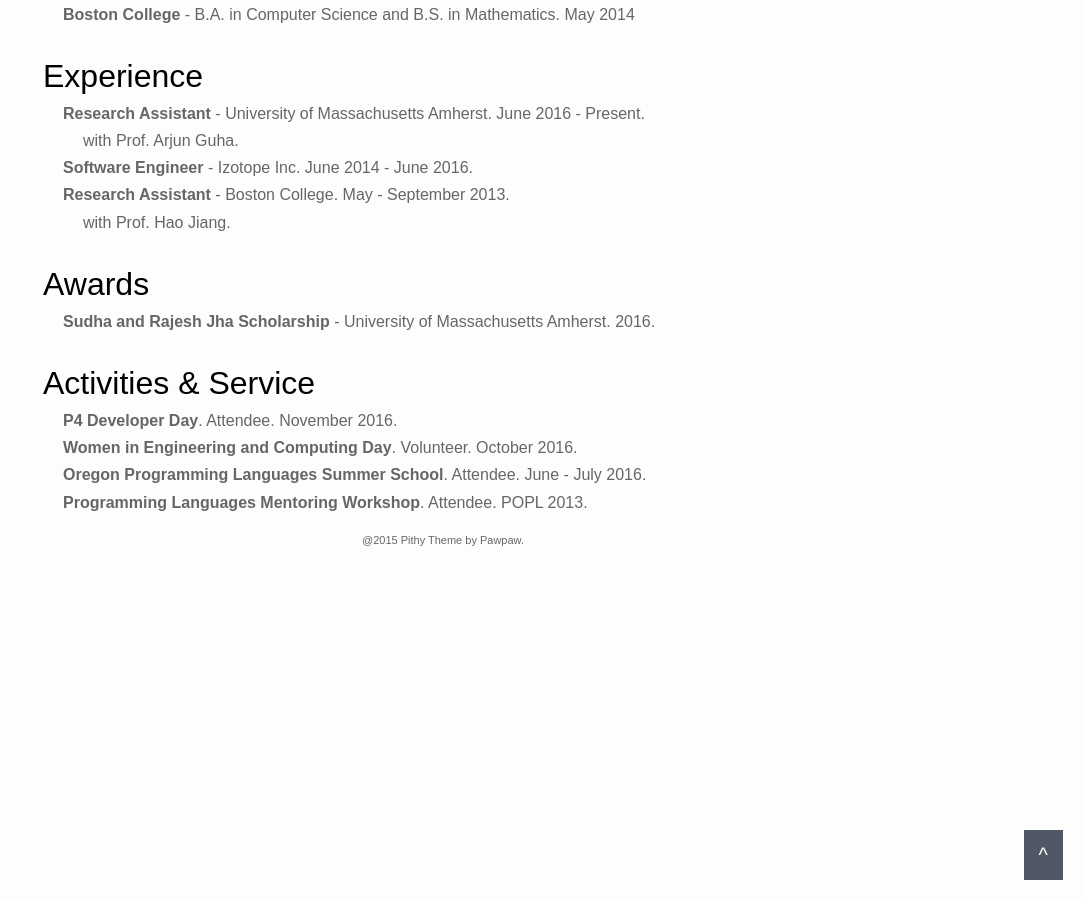
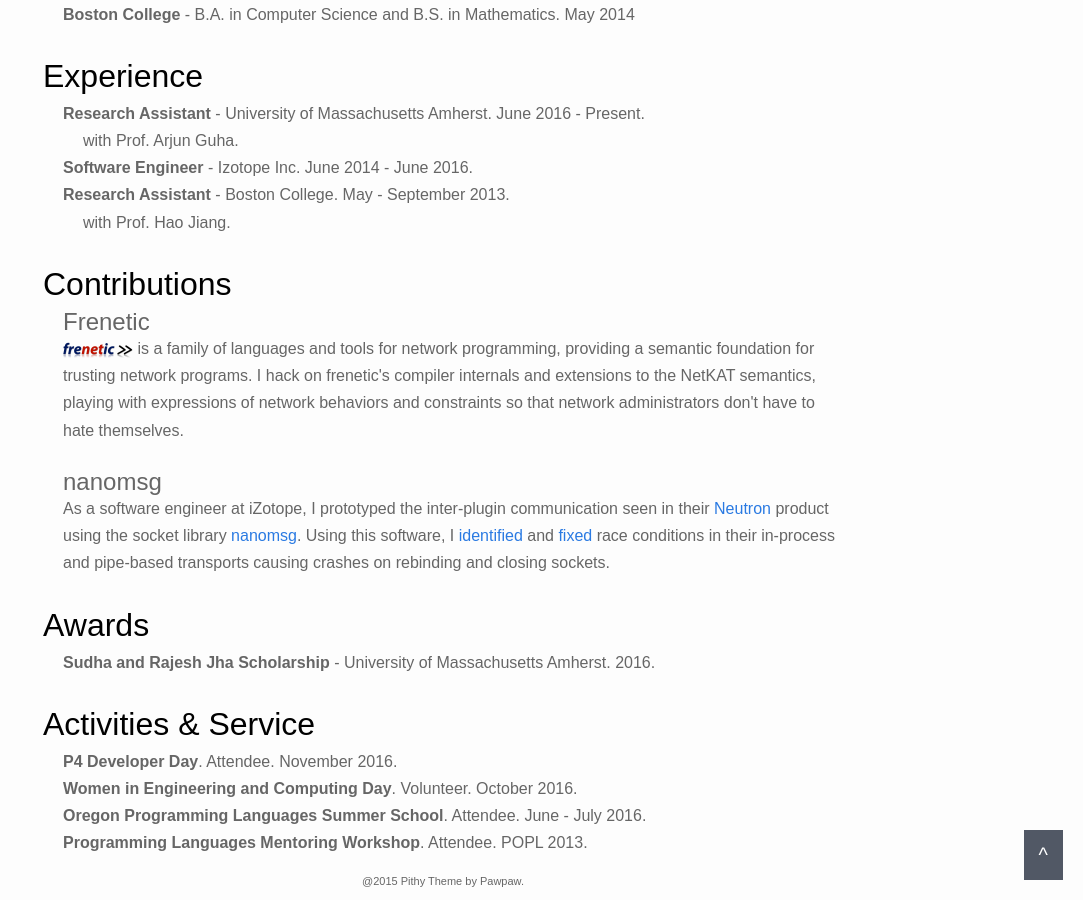
Before and after one commit to baxtersa/baxtersa.github.io, a Jekyll site: the page built from about.html, in a window 1280 px wide and 900 px high, scrolled down 723 px. Shown: the whole window, without its empty margins (197-1280 px from the left). Built offline with Jekyll 4.4.1, drawn with Linux system fonts in a browser that asks for light colours; comment, search, counter and statistics services are not loaded.

Commit message:
Added software section to about tab

```diff
--- a/about.html
+++ b/about.html
@@ -32,6 +32,22 @@
 	</li>
   </ul>
   <br />
+  <h1>Contributions</h1>
+  <ul>
+      <li>
+          <h2>Frenetic</h2>
+          <div>
+              <a href="http://www.frenetic-lang.org/"><img src="images/frenetic.png"/></a> is a family of languages and tools for network programming, providing a semantic foundation for trusting network programs. I hack on frenetic's compiler internals and extensions to the NetKAT semantics, playing with expressions of network behaviors and constraints so that network administrators don't have to hate themselves.
+          </div>
+      </li>
+      <br />
+      <li>
+          <h2>nanomsg</h2>
+          <div>
+              As a software engineer at iZotope, I prototyped the inter-plugin communication seen in their <a href="https://www.izotope.com/en/products/mix/neutron.html">Neutron</a> product using the socket library <a href="http://nanomsg.org/">nanomsg</a>. Using this software, I <a href="https://github.com/nanomsg/nanomsg/issues/411">identified</a> and <a href="https://github.com/nanomsg/nanomsg/pull/413">fixed</a> race conditions in their in-process and pipe-based transports causing crashes on rebinding and closing sockets.
+      </li>
+  </ul>
+  <br />
   <h1>
 	Awards
   </h1>
```
Also changed, not shown: images/frenetic.png (added).
